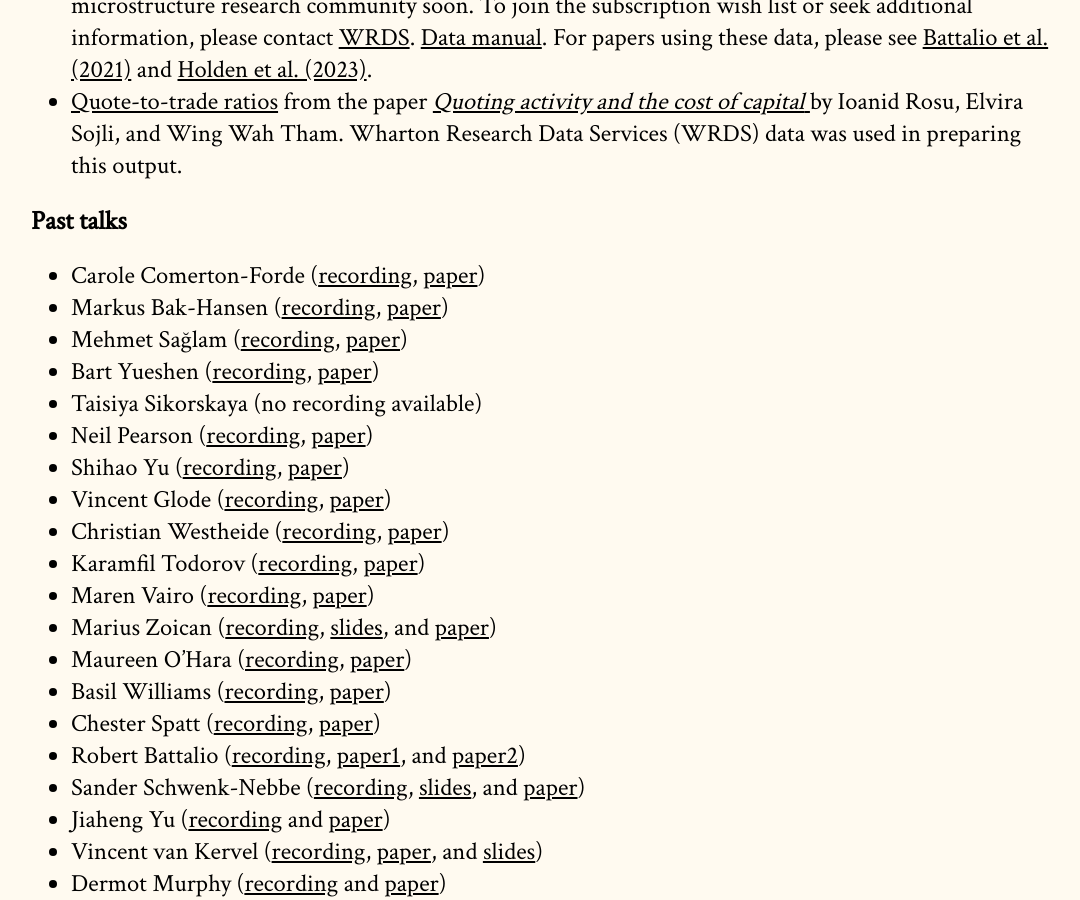
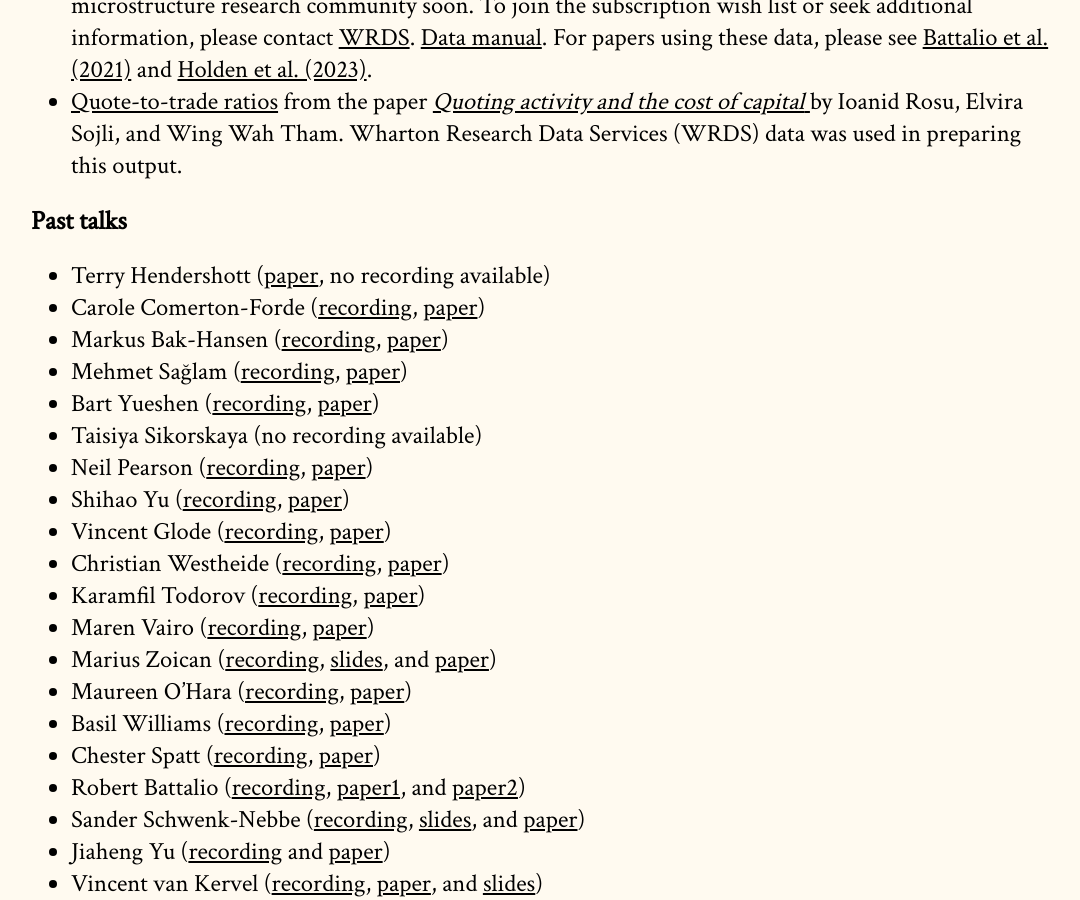
Before and after one commit to cpfiffer/microstructure.exchange, a Jekyll site: the page built from index.md, in a window 1280 px wide and 900 px high, scrolled down 2796 px. Shown: the whole window, without its empty margins (97-1177 px from the left). Built offline with Jekyll 4.4.1, drawn with Linux system fonts in a browser that asks for light colours; some web fonts are replaced.

Commit message:
Update index.md

```diff
--- a/index.md
+++ b/index.md
@@ -67,6 +67,7 @@ The Microstructure Exchange will host resources, tools, and data for microstruct
 - [Quote-to-trade ratios](https://drive.google.com/file/d/1H8wMvA_59-N5Y_xiDPGTbpBsX5BFwOIV/view) from the paper [_Quoting activity and the cost of capital_ ](https://papers.ssrn.com/sol3/papers.cfm?abstract_id=3005928) by Ioanid Rosu, Elvira Sojli, and Wing Wah Tham. Wharton Research Data Services (WRDS) data was used in preparing this output.
 
 ## Past talks
+- Terry Hendershott ([paper](https://ssrn.com/abstract=4674014), no recording available)
 - Carole Comerton-Forde ([recording](https://youtu.be/zjOpiDOWkcQ), [paper](https://papers.ssrn.com/sol3/papers.cfm?abstract_id=4551238))
 - Markus Bak-Hansen ([recording](https://youtu.be/-BdFMGYeMDg), [paper](https://microstructure.exchange/papers/OTC_Relationships.pdf))
 - Mehmet Sa&#287;lam ([recording](https://youtu.be/Cm6htUhhdrg), [paper](https://microstructure.exchange/papers/TME-paper.pdf))
```
